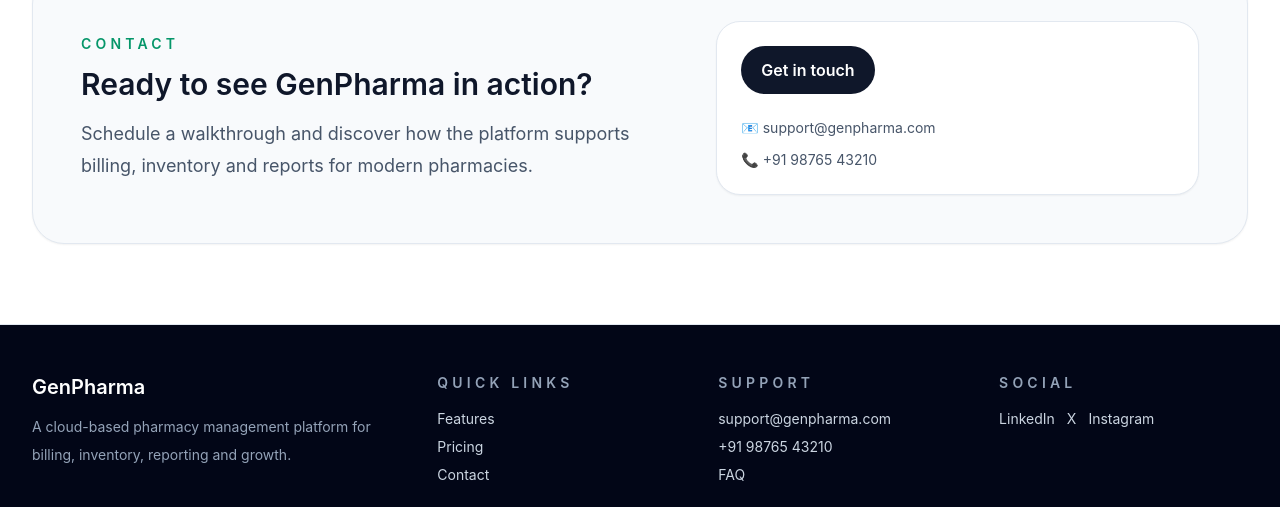
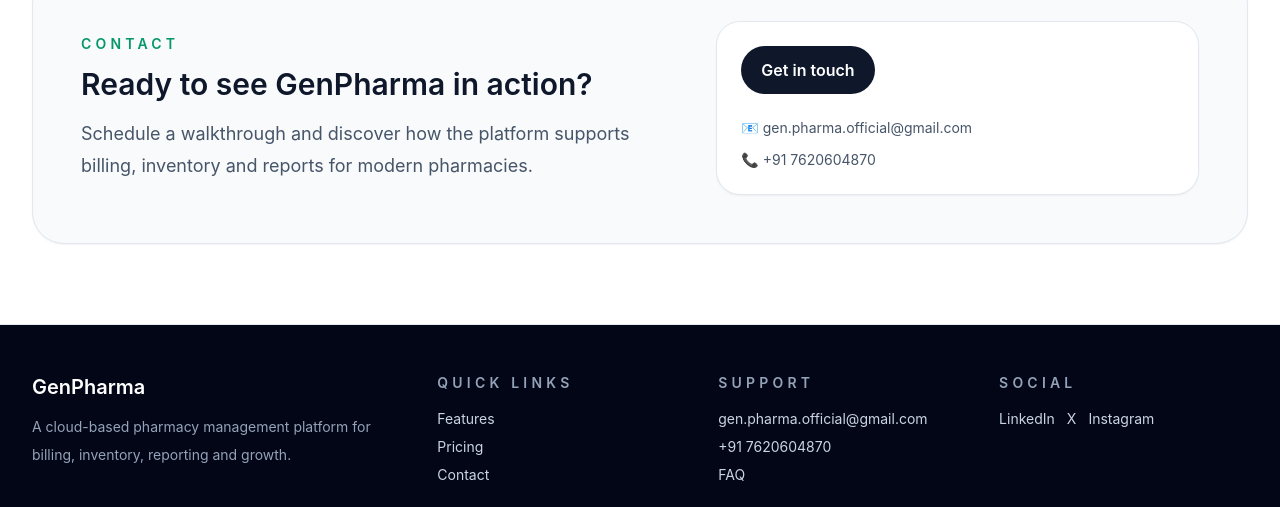
Before and after one commit to Samyak122/pharmadesk-frontend, a React (Vite) app: page / in a window 1280 px wide. Shown: the part 6179-6686 px from the top of the page. Built offline with nearby package versions, Linux system fonts and the light colour scheme; no server answers.

Commit message:
changed name

```diff
--- a/src/pages/LandingPage.jsx
+++ b/src/pages/LandingPage.jsx
@@ -375,8 +375,8 @@
               <div className="rounded-[24px] border border-slate-200 bg-white p-6 shadow-sm">
                 <Link to="/contact" className="inline-flex rounded-full bg-slate-900 px-5 py-3 font-semibold text-white transition hover:bg-slate-700">Get in touch</Link>
                 <div className="mt-6 space-y-3 text-sm text-slate-600">
-                  <p>📧 support@genpharma.com</p>
-                  <p>📞 +91 98765 43210</p>
+                  <p>📧 gen.pharma.official@gmail.com</p>
+                  <p>📞 +91 7620604870</p>
                 </div>
               </div>
             </div>
@@ -401,8 +401,8 @@
           <div>
             <h4 className="text-sm font-semibold uppercase tracking-[0.3em] text-slate-400">Support</h4>
             <ul className="mt-4 space-y-2 text-sm">
-              <li>support@genpharma.com</li>
-              <li>+91 98765 43210</li>
+              <li>gen.pharma.official@gmail.com</li>
+              <li>+91 7620604870</li>
               <li><a href="#faq" className="hover:text-white">FAQ</a></li>
             </ul>
           </div>
```
